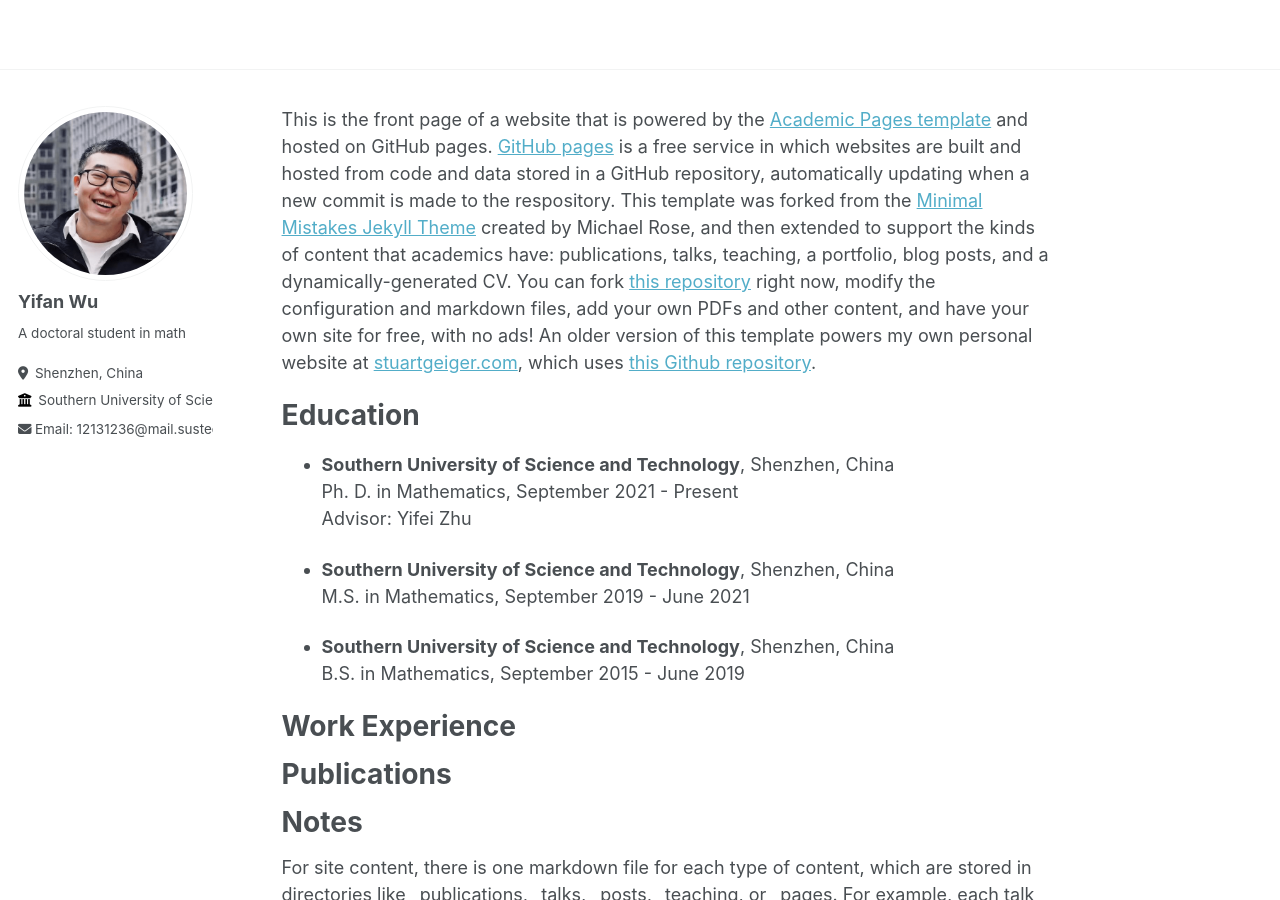
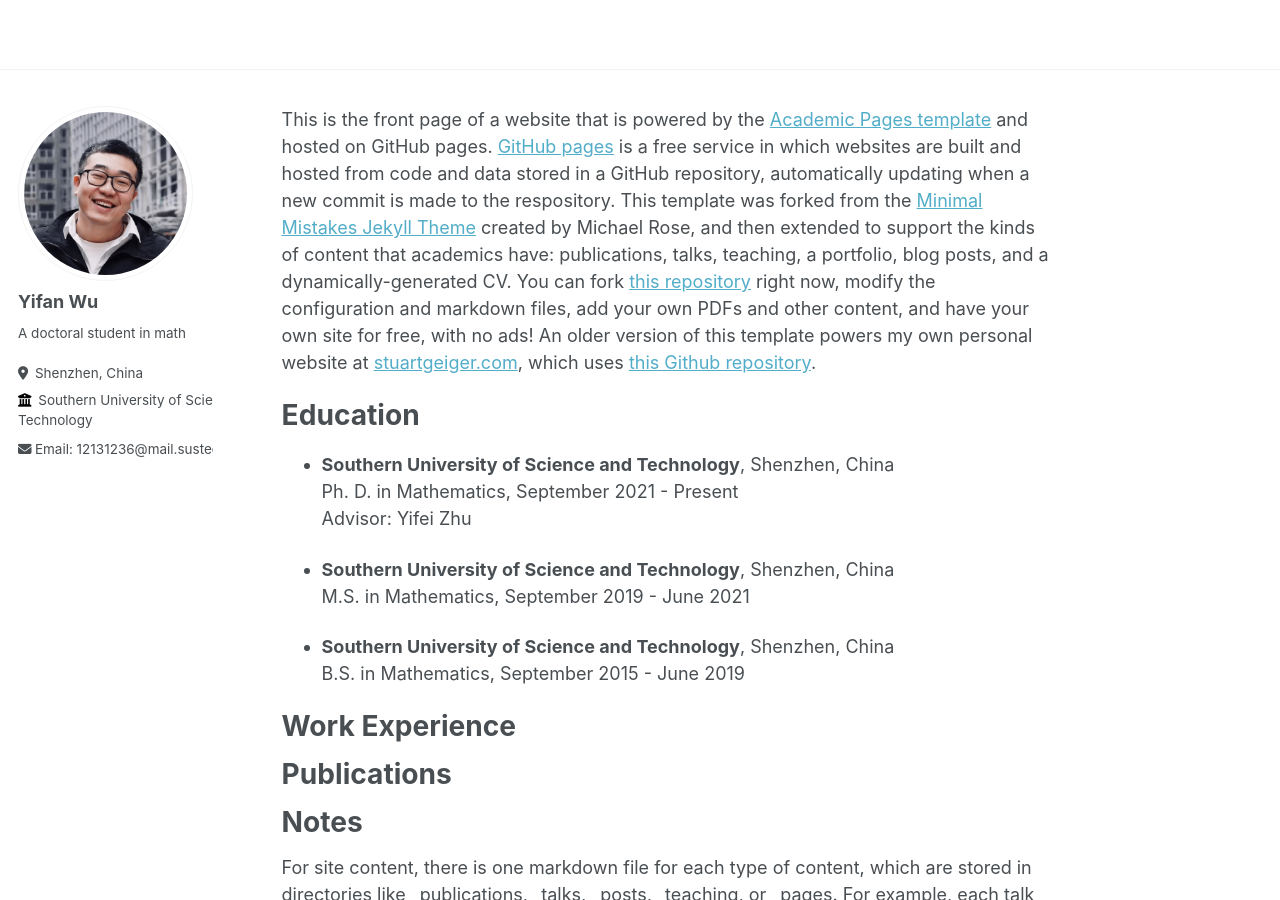
Before and after one commit to Wuyf19970105/Wuyf19970105.github.io, a Jekyll site: the page built from _pages/about.md, in a window 1280 px wide and 900 px high. Built offline with Jekyll 4.4.1, drawn with Linux system fonts in a browser that asks for light colours.

```diff
--- a/_config.yml
+++ b/_config.yml
@@ -26,7 +26,7 @@ author:
   pronouns         : # example: "she/her"
   bio              : "A doctoral student in math"
   location         : "Shenzhen, China"
-  employer         : "Southern University of Science and Technology"
+  employer         : "Southern University of Science and <br>Technology"
   uri              : # URL
   email            : "12131236@mail.sustech.edu.cn"
 
```
